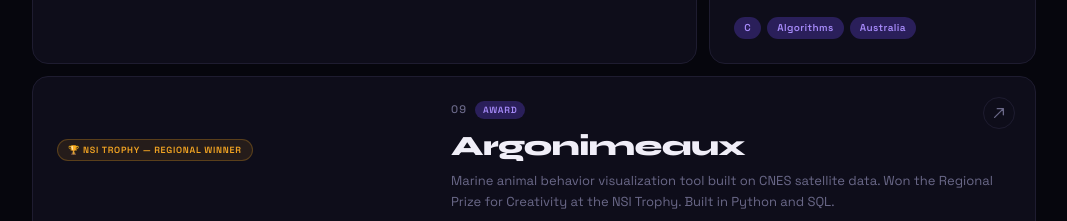
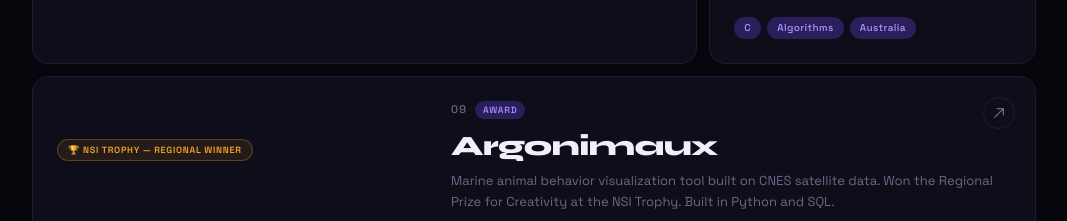
Before and after one commit to yannfp/yannfp.github.io, a React (Vite) app in the folder frontend/: page / in a window 1280 px wide. Shown: the part 2940-3161 px from the top of the page, without its empty margins (106-1173 px from the left). Built offline with nearby package versions, Linux system fonts and the light colour scheme.

Commit message:
update(frontend/src/data/projects.js): update link to projects

```diff
--- a/frontend/src/data/projects.js
+++ b/frontend/src/data/projects.js
@@ -82,15 +82,15 @@ export const projects = [
 	},
 	{
 		id: '09',
-    slug: 'argonimeaux',
+		slug: 'argonimaux',
 		label: 'award',
 		award: '🏆 NSI TROPHY — REGIONAL WINNER',
-    title: 'Argonimeaux',
+		title: 'Argonimaux',
 		description:
 		'Marine animal behavior visualization tool built on CNES satellite data. Won the Regional Prize for Creativity at the NSI Trophy. Built in Python and SQL.',
 		tags: ['Python', 'SQL', 'Data Visualization', 'CNES', 'Award'],
 		size: 'full',
-    github: 'https://github.com/yannfp',
+		github: 'https://github.com/yannfp/Argonimaux',
 	},
 ]
 
```
Lines whose indentation alone changed are shown as unchanged.
